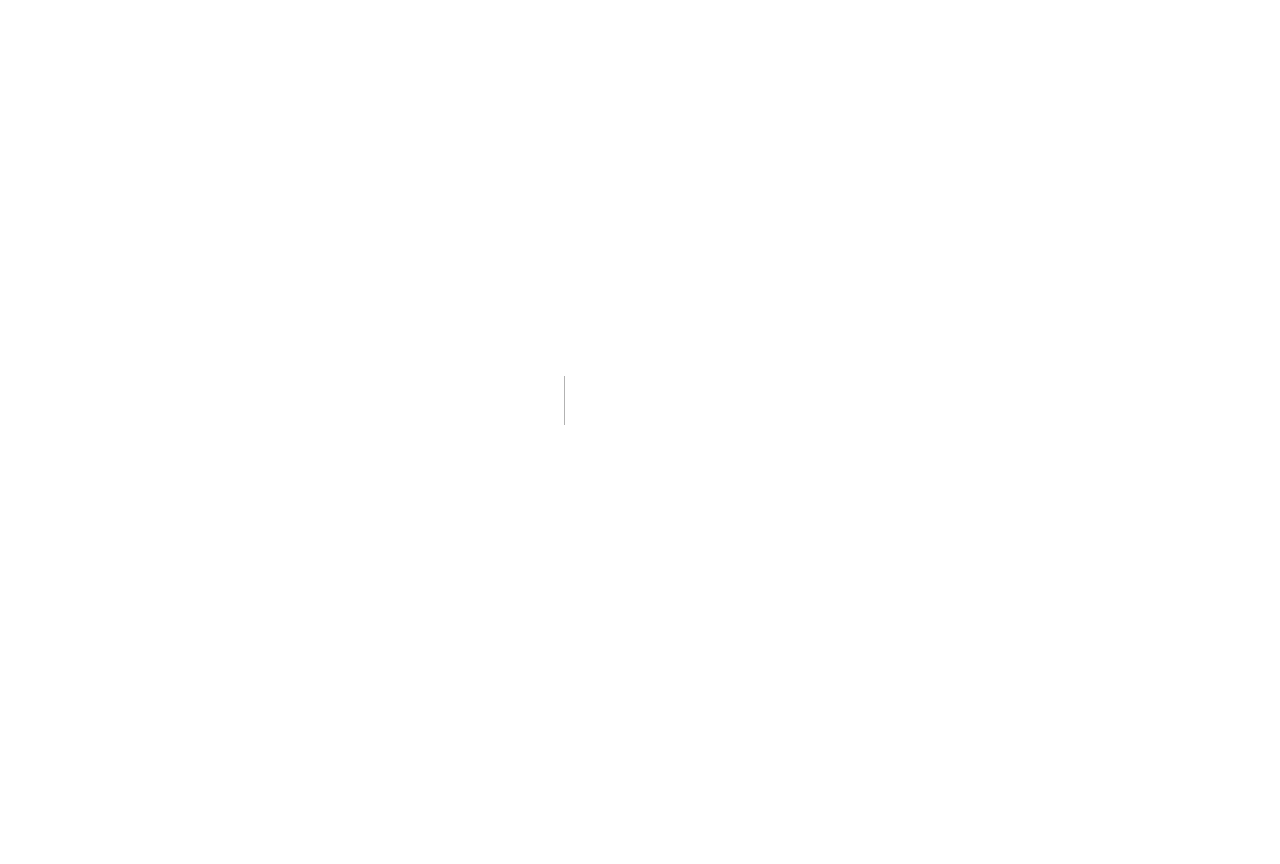
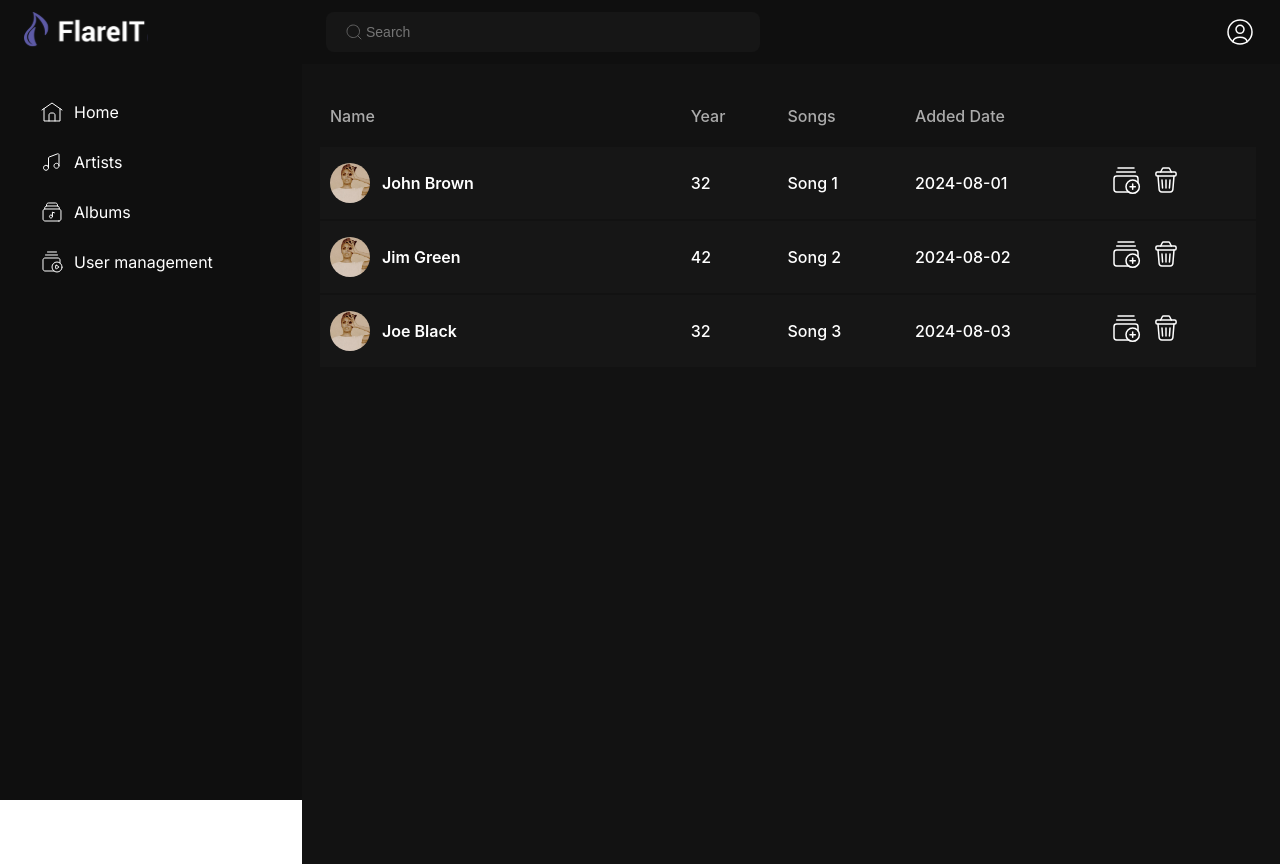
Before and after one commit to kuchadze/flareit-admin, a Next.js app: page /table in a window 1280 px wide. Before the commit this address had no page. Before the commit the page ends 800 px from the top, so only its background shows below. Built offline with nearby package versions, Linux system fonts and the light colour scheme.

Commit message:
feat/global styles of table & artist table

```diff
--- /dev/null
+++ b/app/(authorised)/table/page.tsx
@@ -0,0 +1,7 @@
+import ArtistsTable from '@/app/Components/ArtistsTable/ArtistsTable';
+
+const tablePage = () => {
+    return <ArtistsTable />;
+};
+
+export default tablePage;
--- a/app/Components/ArtistInfo/ArtistInfo.module.scss
+++ b/app/Components/ArtistInfo/ArtistInfo.module.scss
@@ -1,9 +1,9 @@
 .container {
     display: flex;
-    justify-content: center;
+    justify-content: flex-start;
     align-items: center;
+    width: 200px;
     gap: 12px;
-    width: 100%;
 }
 
 .image {
--- /dev/null
+++ b/app/Components/ArtistsTable/ArtistsTable.module.scss
@@ -0,0 +1,5 @@
+.buttons {
+    display: flex;
+    gap: 8px;
+    align-items: center;
+}
--- /dev/null
+++ b/app/Components/ArtistsTable/ArtistsTable.tsx
@@ -0,0 +1,80 @@
+'use client';
+import { Table } from 'antd';
+import React from 'react';
+import ArtistInfo from '../ArtistInfo/ArtistInfo';
+import IconButton from '../IconButton/IconButton';
+import styles from '@/app/Components/ArtistsTable/ArtistsTable.module.scss';
+
+const ArtistsTable = () => {
+    const columns = [
+        {
+            title: 'name',
+            dataIndex: 'name',
+            key: 'name',
+            render: (text: string) => (
+                <ArtistInfo image={'/images/imany.jpeg'} artistName={text} />
+            ),
+        },
+        {
+            title: 'year',
+            dataIndex: 'year',
+            key: 'year',
+        },
+        {
+            title: 'songs',
+            dataIndex: 'songs',
+            key: 'songs',
+        },
+        {
+            title: 'added Date',
+            dataIndex: 'added date',
+            key: 'added date',
+        },
+        {
+            title: '',
+            dataIndex: 'buttons',
+            key: 'buttons',
+            render: () => (
+                <div className={styles.buttons}>
+                    <IconButton src={'/icons/iconButton/addAlbum.svg'} />
+                    <IconButton src={'/icons/iconButton/deleteButton.svg'} />
+                </div>
+            ),
+        },
+    ];
+
+    const data = [
+        {
+            key: '1',
+            name: 'John Brown',
+            year: 32,
+            songs: 'Song 1',
+            'added date': '2024-08-01',
+        },
+        {
+            key: '2',
+            name: 'Jim Green',
+            year: 42,
+            songs: 'Song 2',
+            'added date': '2024-08-02',
+        },
+        {
+            key: '3',
+            name: 'Joe Black',
+            year: 32,
+            songs: 'Song 3',
+            'added date': '2024-08-03',
+        },
+    ];
+
+    return (
+        <Table
+            columns={columns}
+            dataSource={data}
+            pagination={false}
+            rowClassName="rows"
+        />
+    );
+};
+
+export default ArtistsTable;
--- a/app/layout.tsx
+++ b/app/layout.tsx
@@ -2,6 +2,7 @@ import type { Metadata } from 'next';
 import { Inter } from 'next/font/google';
 import './globals.css';
 import RecoilWrapper from './Components/RecoilWrapper/RecoilWrapper';
+import '@/app/styles/ant.table.scss';
 
 const inter = Inter({ subsets: ['latin'] });
 
--- /dev/null
+++ b/app/styles/ant.table.scss
@@ -0,0 +1,22 @@
+.ant-table-thead > tr > th {
+    background: #121212 !important;
+    border-start-start-radius: 0px !important;
+    border-start-end-radius: 0px !important;
+    color: #ababab !important;
+    font-size: 16px !important;
+    font-weight: 500 !important;
+    text-transform: capitalize;
+}
+
+.ant-table-cell {
+    border-bottom: 2px solid #121212 !important;
+    background: #161616 !important;
+    color: #fff;
+    font-size: 16px !important;
+    font-weight: 500 !important;
+    padding-left: 10px !important;
+}
+
+.ant-table-cell::before {
+    content: none !important;
+}
--- a/package.json
+++ b/package.json
@@ -10,6 +10,7 @@
   },
   "dependencies": {
     "@typescript-eslint/eslint-plugin": "^7.18.0",
+    "antd": "^5.20.2",
     "axios": "^1.7.4",
     "lint": "^1.1.2",
     "next": "^14.2.5",
```
Also changed, not shown: 1 other file (tests, documents, lock files or other folders).
